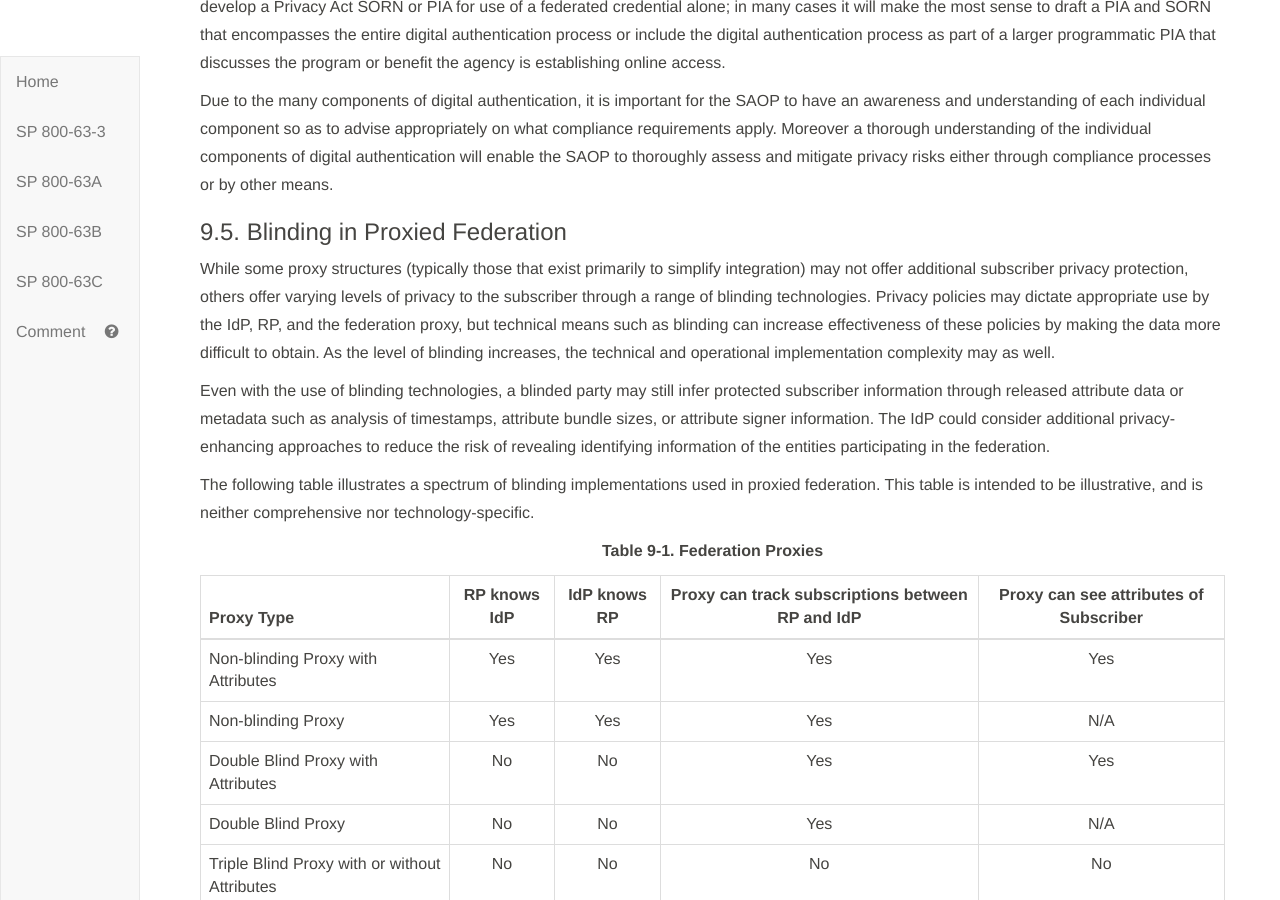
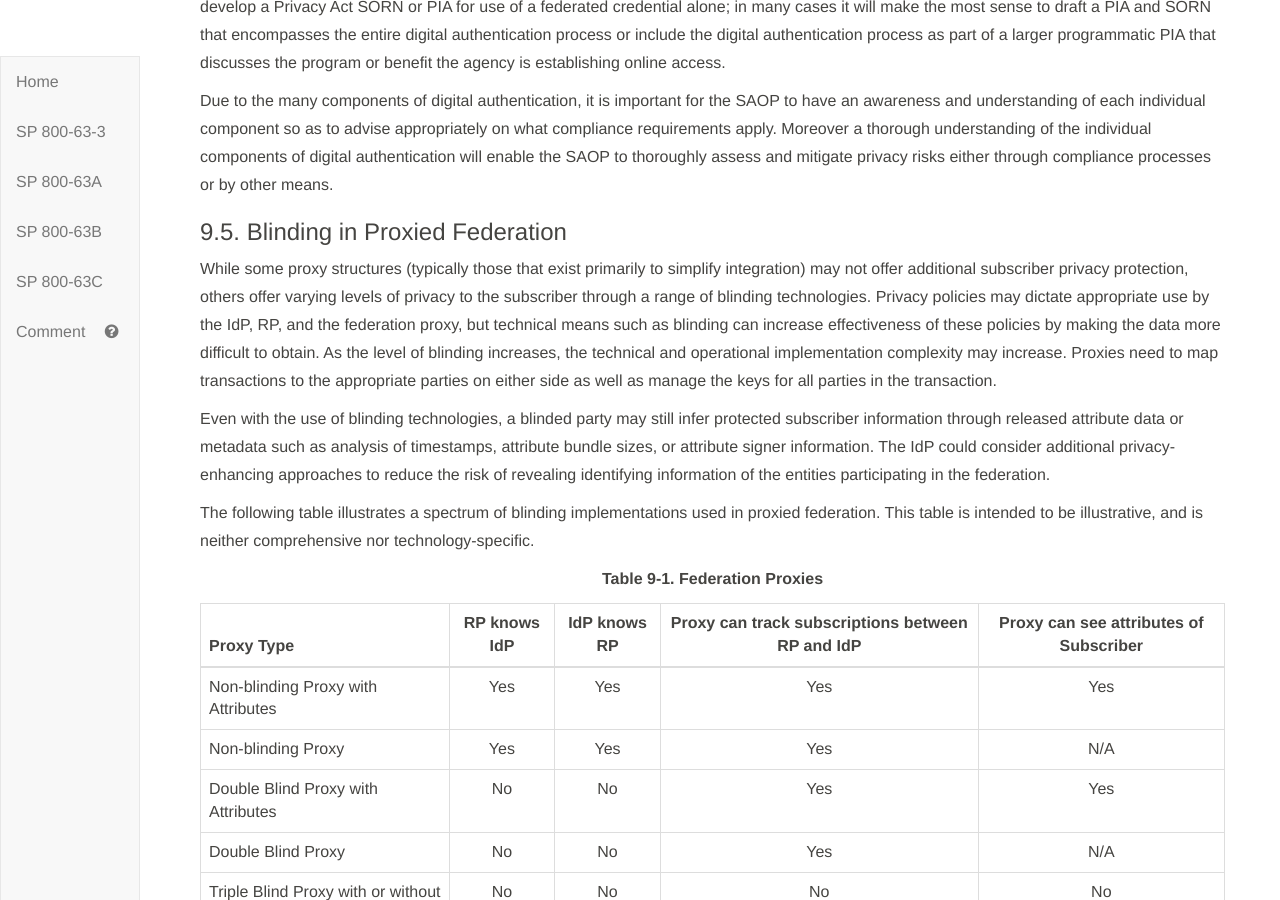
Before and after one commit to usnistgov/800-63-3, a Jekyll site: the page built from sp800-63c/sec9_privacy.md, in a window 1280 px wide and 900 px high, scrolled down 1446 px. Built offline with Jekyll 4.4.1, drawn with Linux system fonts in a browser that asks for light colours; our own code applies the rules of GitHub Pages for plain Markdown files.

Commit message:
Clarified increased complexity of blinding, closes #892

```diff
--- a/sp800-63c/sec9_privacy.md
+++ b/sp800-63c/sec9_privacy.md
@@ -36,7 +36,7 @@ Due to the many components of digital authentication, it is important for the SA
 
 ### 9.5. <a name="blinding"></a>Blinding in Proxied Federation
 
-While some proxy structures (typically those that exist primarily to simplify integration) may not offer additional subscriber privacy protection, others offer varying levels of privacy to the subscriber through a range of blinding technologies. Privacy policies may dictate appropriate use by the IdP, RP, and the federation proxy, but technical means such as blinding can increase effectiveness of these policies by making the data more difficult to obtain. As the level of blinding increases, the technical and operational implementation complexity may as well.
+While some proxy structures (typically those that exist primarily to simplify integration) may not offer additional subscriber privacy protection, others offer varying levels of privacy to the subscriber through a range of blinding technologies. Privacy policies may dictate appropriate use by the IdP, RP, and the federation proxy, but technical means such as blinding can increase effectiveness of these policies by making the data more difficult to obtain. As the level of blinding increases, the technical and operational implementation complexity may increase. Proxies need to map transactions to the appropriate parties on either side as well as manage the keys for all parties in the transaction.
 
 Even with the use of blinding technologies, a blinded party may still infer protected subscriber information through released attribute data or metadata such as analysis of timestamps, attribute bundle sizes, or attribute signer information. The IdP could consider additional privacy-enhancing approaches to reduce the risk of revealing identifying information of the entities participating in the federation.
 
```
